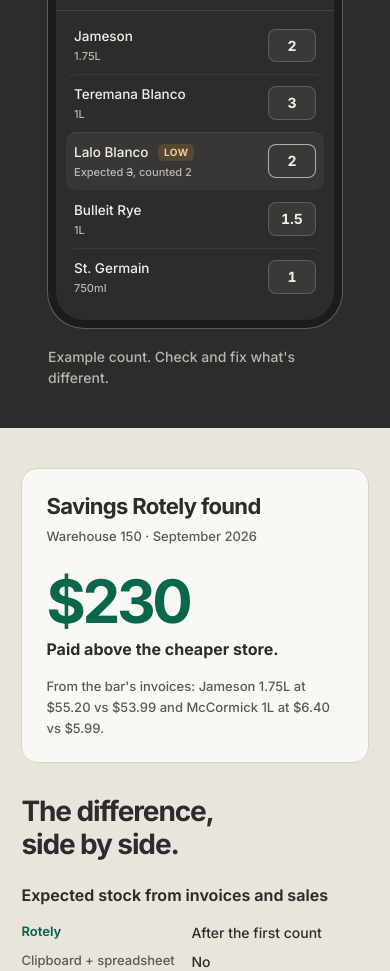
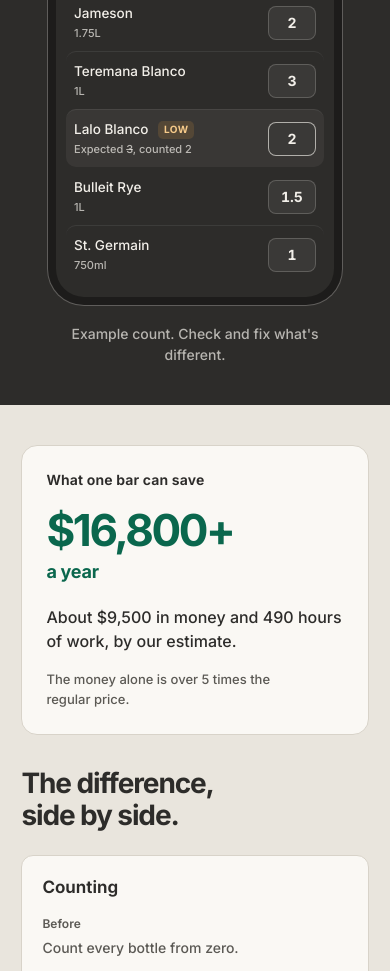
Before and after one commit to rotely/rotely-website, a plain HTML site: page index.html in a window 390 px wide. Shown: the part 1029-2000 px from the top of the page. Drawn offline with Linux system fonts and the light colour scheme.

Commit message:
Site design R4 (2/2): savings estimate, Before/With Rotely rows, spacing. Keyed: manifest 1eb7af00

```diff
--- a/index.html
+++ b/index.html
@@ -634,7 +634,7 @@ tbody tr + tr .rc { border-top-color: rgba(242,239,233,.14); }
 .dc .pill.saved { animation: saved 4s ease-in-out infinite; }
 @keyframes saved { 0%, 100% { box-shadow: 0 0 0 0 rgba(34,195,142,0); } 50% { box-shadow: 0 0 0 5px rgba(34,195,142,.22); } }
 </style>
-<link rel="stylesheet" href="/assets/rotely.css?v=8">
+<link rel="stylesheet" href="/assets/rotely.css?v=9">
 <style>
 /* Hero price pills: each reads as one line of text that wraps. */
 .v2 .terms li,.v2 .terms li.t-hw,.v2 .terms li.t-mm{display:inline-block}
@@ -1204,6 +1204,43 @@ tbody tr + tr .rc { border-top-color: rgba(242,239,233,.14); }
 .v2 #signup-plans .pricing-comparison { margin-top: 16px; margin-bottom: 0; }
 
 </style>
+<style id="home-r4">
+/* Keyed homepage savings and comparison revision. */
+#main.design-pass .mc-proof h2 { font-size: .875rem; font-weight: 650; line-height: 1.4; letter-spacing: .01em; }
+#main.design-pass .mc-proof .mc-amount { margin-top: 16px; font-size: clamp(2.75rem, 11vw, 4.25rem); line-height: 1.1; letter-spacing: -.055em; }
+#main.design-pass .mc-proof .mc-amount .mc-year { display: block; margin-top: 6px; font-size: 1.125rem; line-height: 1.35; letter-spacing: -.015em; }
+#main.design-pass .mc-proof-label { margin-top: 20px; font-weight: 500; line-height: 1.5; }
+#main.design-pass .mc-proof-note { margin-top: 16px; font-size: .8125rem; line-height: 1.6; }
+#main.design-pass .mc-preview figcaption { text-align: center; }
+#main.design-pass .mc-steps li { grid-template-columns: 20px minmax(0, 1fr); column-gap: 12px; }
+#main.design-pass .mc-steps li p { max-width: none; }
+#main.design-pass #signup-offer .pricing-checks { margin-top: 0; padding-top: 18px; border-top: 1px solid var(--line); }
+#main.design-pass #compare th, #main.design-pass #compare td { overflow-wrap: normal; }
+#main.design-pass #compare thead th { font-weight: 650; text-transform: none; letter-spacing: normal; }
+#main.design-pass #compare thead th:nth-child(2) { color: var(--muted); }
+#main.design-pass #compare thead th:nth-child(3) { color: var(--good-text); }
+@media (max-width:1099px) {
+  #main.design-pass #compare tbody { display: grid; gap: 14px; }
+  #main.design-pass #compare tbody tr,
+  #main.design-pass #compare tbody tr:first-child { display: block; padding: 20px; border: 1px solid var(--line); border-radius: 12px; background: var(--surface); }
+  #main.design-pass #compare tbody th { padding: 0 0 16px; font-size: 1.0625rem; }
+  #main.design-pass #compare tbody td { display: block; padding: 0; line-height: 1.5; }
+  #main.design-pass #compare tbody td + td { margin-top: 16px; }
+  #main.design-pass #compare tbody td::before { display: block; content: attr(data-label); margin-bottom: 4px; font-size: .75rem; line-height: 1.4; font-weight: 600; }
+  #main.design-pass #compare tbody td[data-label="Before"] { color: var(--muted); }
+  #main.design-pass #compare tbody td[data-label="Before"]::before { color: var(--muted); }
+  #main.design-pass #compare tbody td[data-label="With Rotely"] { color: var(--text); font-weight: 600; }
+  #main.design-pass #compare tbody td[data-label="With Rotely"]::before { color: var(--good-text); font-weight: 700; }
+}
+@media (min-width:1100px) {
+  #main.design-pass #compare table { table-layout: fixed; }
+  #main.design-pass #compare th:first-child { width: 22%; }
+  #main.design-pass #compare td { width: 39%; vertical-align: top; }
+  #main.design-pass #compare td[data-label="Before"] { color: var(--muted); }
+  #main.design-pass #compare td[data-label="With Rotely"] { color: var(--text); font-weight: 600; }
+}
+
+</style>
 </head><body class="v2 home-refresh mobile-cut">
 
 <svg width="0" height="0" style="position:absolute" aria-hidden="true"><defs>
@@ -1299,20 +1336,19 @@ tbody tr + tr .rc { border-top-color: rgba(242,239,233,.14); }
   <section class="mc-evidence" aria-label="Savings and comparison">
     <div class="wrap mc-proof-grid">
       <article class="mc-proof" id="savings" aria-labelledby="sv-h">
-      <h2 id="sv-h"><span id="pf-h">Savings Rotely found</span></h2>
-      <p class="mc-proof-place">Warehouse 150 &middot; September 2026</p>
-      <p class="mc-amount">$230</p>
-      <p class="mc-proof-label">Paid above the cheaper store.</p>
-      <p class="mc-proof-note">From the bar's invoices: Jameson 1.75L at $55.20 vs $53.99 and McCormick 1L at $6.40 vs $5.99.</p>
-    </article>
+        <h2 id="sv-h"><span id="pf-h">What one bar can save</span></h2>
+        <p class="mc-amount">$16,800+ <span class="mc-year">a year</span></p>
+        <p class="mc-proof-label">About $9,500 in money and 490 hours of work, by our estimate.</p>
+        <p class="mc-proof-note">The money alone is over 5 times the regular price.</p>
+      </article>
       <div class="mc-compare" id="compare">
         <h2 id="cp-h">The difference, side by side.</h2>
         <table aria-labelledby="cp-h">
-          <thead><tr><th scope="col">Task</th><th scope="col">Rotely</th><th scope="col">Clipboard + spreadsheet</th></tr></thead>
+          <thead><tr><th scope="col">Task</th><th scope="col">Before</th><th scope="col">With Rotely</th></tr></thead>
           <tbody>
-            <tr><th scope="row">Expected stock from invoices and sales</th><td data-label="Rotely">After the first count</td><td data-label="Clipboard + spreadsheet">No</td></tr>
-            <tr><th scope="row">Invoices by photo or email, included</th><td data-label="Rotely">Yes</td><td data-label="Clipboard + spreadsheet">Typed by hand</td></tr>
-            <tr><th scope="row">Orders drafted, approved by text</th><td data-label="Rotely">Yes</td><td data-label="Clipboard + spreadsheet">No</td></tr>
+            <tr><th scope="row">Counting</th><td data-label="Before">Count every bottle from zero.</td><td data-label="With Rotely">Start from expected stock and fix what's different.</td></tr>
+            <tr><th scope="row">Invoices</th><td data-label="Before">Type every price in by hand.</td><td data-label="With Rotely">Snap a photo or forward the email.</td></tr>
+            <tr><th scope="row">Orders</th><td data-label="Before">Write the order and call it in.</td><td data-label="With Rotely">Approve a drafted order by text.</td></tr>
           </tbody>
         </table>
       </div>
@@ -1326,12 +1362,12 @@ tbody tr + tr .rc { border-top-color: rgba(242,239,233,.14); }
           <div class="pricing-plan-grid">
             <article class="pricing-plan" aria-labelledby="monthly-plan">
               <div class="pricing-plan-top"><h4 class="pricing-plan-name" id="monthly-plan">Monthly</h4></div>
-              <p class="pricing-offer-line"><span class="pricing-free">First 30 days free, then </span><span class="pricing-rate">$99</span> <span class="pricing-frequency">a month, plus tax.</span> <span class="pricing-tag">Holiday deal.</span></p>
+              <p class="pricing-offer-line"><span class="pricing-free">First 30 days free, then </span><span class="pricing-rate">$99</span> <span class="pricing-frequency">a month, plus tax.</span> <span class="pricing-tag">Holiday deal</span></p>
               <p class="pricing-regular">Regular price: <s>$149 a month</s>, plus tax.</p>
             </article>
             <article class="pricing-plan" aria-labelledby="yearly-plan">
               <div class="pricing-plan-top"><h4 class="pricing-plan-name" id="yearly-plan">Yearly</h4></div>
-              <p class="pricing-offer-line"><span class="pricing-free">First 30 days free, then </span><span class="pricing-rate">$999</span> <span class="pricing-frequency">billed once per year, plus tax.</span> <span class="pricing-tag">Holiday deal.</span></p>
+              <p class="pricing-offer-line"><span class="pricing-free">First 30 days free, then </span><span class="pricing-rate">$999</span> <span class="pricing-frequency">billed once per year, plus tax.</span> <span class="pricing-tag">Holiday deal</span></p>
               <p class="pricing-regular">The annual deal is 44% off the regular <s>$1,788 a year</s>, plus tax.</p>
             </article>
           </div>
```
Also changed, not shown: 404.html (+1 -1 lines), about.html (+1 -1 lines), bar-inventory-count-sheet.html (+1 -1 lines), bar-inventory-software-austin.html (+1 -1 lines), bar-inventory-software-san-angelo.html (+1 -1 lines), bar-inventory-spreadsheet-vs-app.html (+1 -1 lines), bar-inventory-without-pos-integration.html (+1 -1 lines), build.html (+1 -1 lines), liquor-cost-calculator.html (+1 -1 lines), liquor-invoice-price-tracking.html (+1 -1 lines), news.html (+1 -1 lines), par-level-calculator.html (+1 -1 lines), pour-cost-calculator.html (+1 -1 lines), privacy.html (+1 -1 lines), 5 more files.
